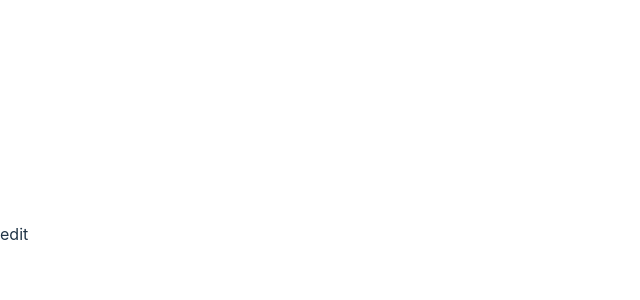
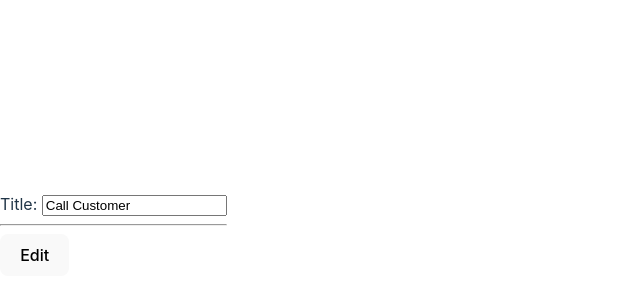
Before and after one commit to setodeve/ToDoList-React, a React (Vite) app: page /todos/1/edit in a window 1280 px wide. Shown: the part 166-466 px from the top of the page, without its empty margins (0-640 px from the left). Built offline with nearby package versions, Linux system fonts and the light colour scheme.

Commit message:
Edit edit component

```diff
--- a/src/pages/Edit.tsx
+++ b/src/pages/Edit.tsx
@@ -1,6 +1,6 @@
 import React, { useContext } from "react"
 import { TodoInfoContext } from '../data/data'
-import { useParams } from "react-router-dom"
+import { Form,useParams } from "react-router-dom"
 
 interface Todo{
   id:number,
@@ -12,22 +12,41 @@ interface Todo{
   status:string
 }
 
-const findTodo = () => {
+export const Edit = () => {
+  const {todoInfo,setTodoInfo} = useContext(TodoInfoContext)
   const paramsData  = useParams();
-  const {todoInfo,setTodoInfo} = useContext(TodoInfoContext)
-  return todoInfo.filter((todo:Todo)=>todo.id==Number(paramsData.todoID))
-}
 
-const chageTodo = () => {
+  const findTodo = () => {
+    return todoInfo.filter((todo:Todo)=>todo.id==Number(paramsData.todoID))
+  }
 
-}
+  const chageTodo = (e) => {
+    const todos = [...todoInfo]
 
-export const Edit = () => {
+    todos.map((todo) =>{
+      if(todo.id==Number(paramsData.todoID)){
+        todo.title = e.target.value
+      }else{
+        //IDに一致しないものは何もしない
+      }
+      return todo
+    })
+    setTodoInfo(todos)
+  }
+
+  const afterSubmit = (e) => {
+    console.log(todoInfo)
+  }
+
   const todo = findTodo()
   return (
-    <div>
-      edit
-    </div>
+    <Form method="get" action="/" onSubmit={afterSubmit}>
+      <label>
+        Title: <input name="myInput" defaultValue={todo[0].title} onChange={chageTodo} />
+      </label>
+      <hr />
+    <button type="submit">Edit</button>
+  </Form>
   )
 }
 
```
